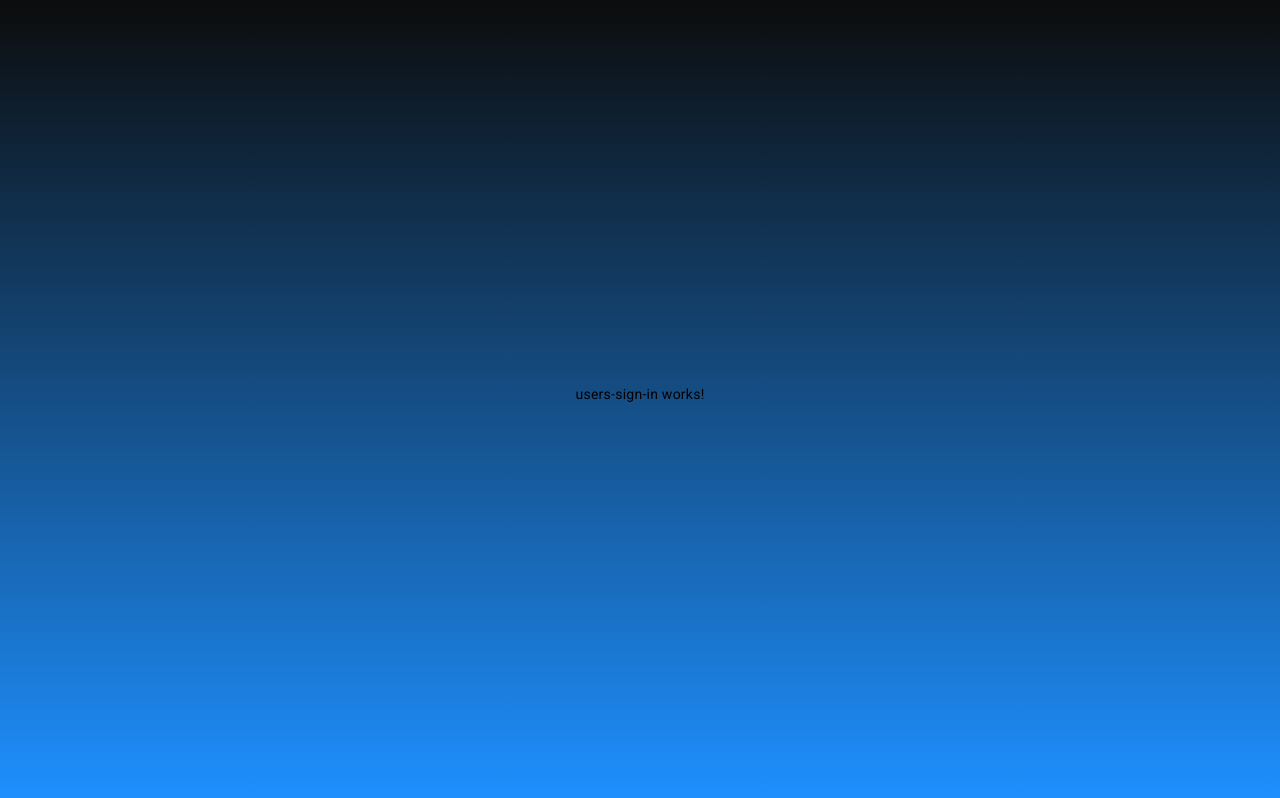
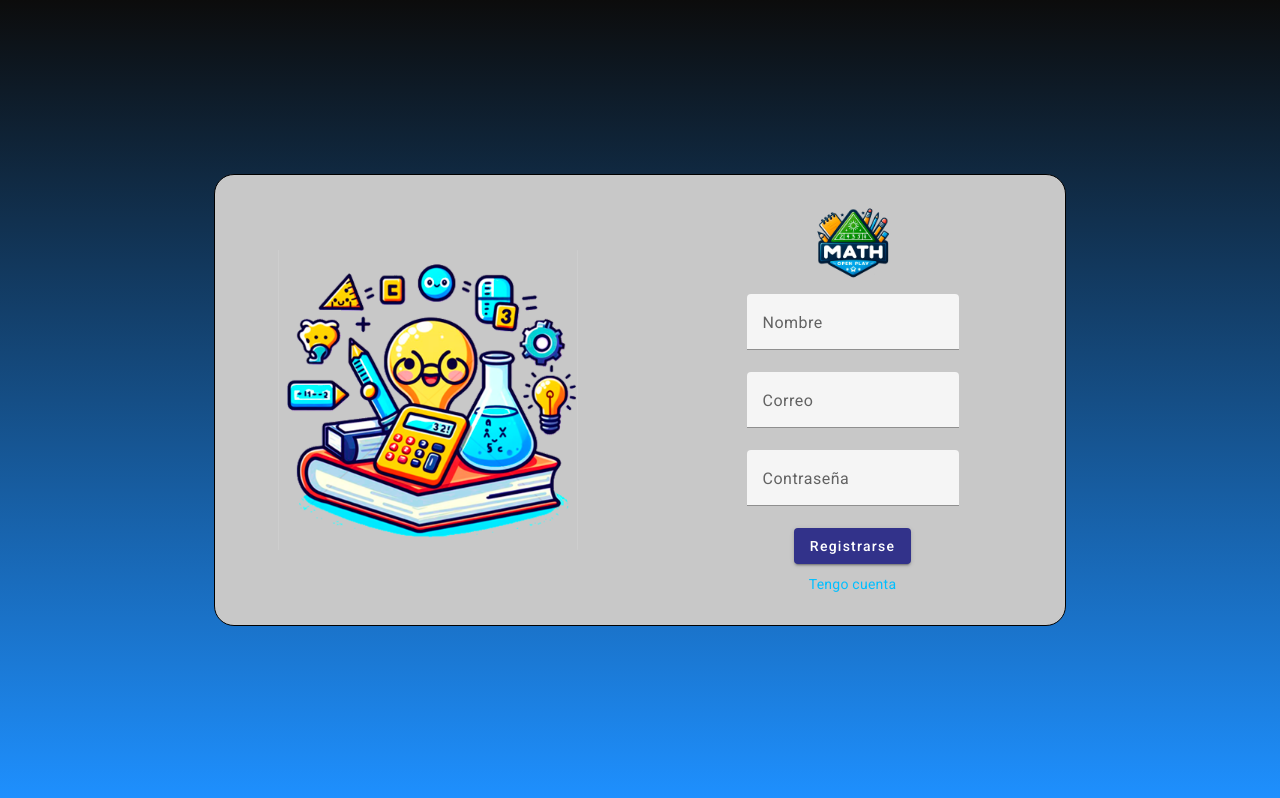
Before and after one commit to OpenSourceWX52-2024/upc-pre-202401--si729-WX52-2SquareD-FrontEnd, an Angular app: page /sign-in in a window 1280 px wide. Built offline with nearby package versions, Linux system fonts and the light colour scheme.

Commit message:
feat: add sign in brach to developed
add sign in page

```diff
--- a/src/app/2squareD/components/users-login/users-login.component.css
+++ b/src/app/2squareD/components/users-login/users-login.component.css
@@ -28,12 +28,14 @@
   height: 100%;
 }
 
-.form-container mat-form-field {
-  margin: 10px 0;
-}
+
 .forgot-password {
   margin-top:10px;
 }
 .create-account {
   color: #00BFFF;
 }
+.login-button {
+  background-color: #32328a !important;
+  color: white !important;
+}
--- a/src/app/2squareD/components/users-login/users-login.component.html
+++ b/src/app/2squareD/components/users-login/users-login.component.html
@@ -14,9 +14,9 @@
         <mat-label>Contraseña</mat-label>
         <input matInput>
       </mat-form-field>
-      <button  mat-raised-button>Iniciar sesión</button>
+      <button  mat-raised-button class="login-button">Iniciar sesión</button>
       <p class="forgot-password" >¿Olvidaste tu contraseña?</p>
-      <p class="create-account">Crear cuenta</p>
+      <p class="create-account" (click)="redirectToSignin()">Crear cuenta</p>
     </div>
   </div>
 </div>
--- a/src/app/2squareD/components/users-login/users-login.component.ts
+++ b/src/app/2squareD/components/users-login/users-login.component.ts
@@ -2,6 +2,7 @@ import { Component } from '@angular/core';
 import {MatFormField} from "@angular/material/form-field";
 import {MatInputModule} from "@angular/material/input";
 import {MatButton} from "@angular/material/button";
+import {Router} from "@angular/router";
 
 @Component({
   selector: 'app-users-login',
@@ -15,5 +16,8 @@ import {MatButton} from "@angular/material/button";
   styleUrl: './users-login.component.css'
 })
 export class UsersLoginComponent {
-
+  constructor(private router: Router) { }
+  redirectToSignin() {
+    this.router.navigate(['/sign-in']);
+  }
 }
--- a/src/app/2squareD/components/users-sign-in/users-sign-in.component.css
+++ b/src/app/2squareD/components/users-sign-in/users-sign-in.component.css
@@ -0,0 +1,39 @@
+.rounded-box {
+  display: flex;
+  justify-content: center;
+  align-items: center;
+  border: 1px solid #000;
+  border-radius: 20px;
+  width: 850px;
+  height: 450px;
+  background: #c8c8c8;
+}
+
+.left-side, .right-side {
+  flex: 1;
+  display: flex;
+  justify-content: center;
+  align-items: center;
+}
+
+.left-side img {
+  max-width: 100%;
+  height: auto;
+}
+.form-container {
+  display: flex;
+  flex-direction: column;
+  justify-content: center;
+  align-items: center;
+  height: 100%;
+}
+.register {
+  background-color: #32328a !important;
+  color: white !important;
+}
+
+
+.have-account {
+  margin-top:10px;
+  color: #00BFFF;
+}
--- a/src/app/2squareD/components/users-sign-in/users-sign-in.component.html
+++ b/src/app/2squareD/components/users-sign-in/users-sign-in.component.html
@@ -1 +1,25 @@
-<p>users-sign-in works!</p>
+<div class="rounded-box">
+  <div class="left-side">
+    <img src="assets/signin-image-1.png" alt="loginimage" width="300px">
+  </div>
+  <div class="right-side">
+    <div class="form-container">
+      <img src="assets/logoApp.png" alt="logoapp" width="100px">
+
+      <mat-form-field>
+        <mat-label>Nombre</mat-label>
+        <input matInput>
+      </mat-form-field>
+      <mat-form-field>
+        <mat-label>Correo</mat-label>
+        <input matInput>
+      </mat-form-field>
+      <mat-form-field>
+        <mat-label>Contraseña</mat-label>
+        <input matInput>
+      </mat-form-field>
+      <button  mat-raised-button class="register">Registrarse</button>
+      <p class="have-account" (click)="redirectToLogin()">Tengo cuenta</p>
+    </div>
+  </div>
+</div>
--- a/src/app/2squareD/components/users-sign-in/users-sign-in.component.ts
+++ b/src/app/2squareD/components/users-sign-in/users-sign-in.component.ts
@@ -1,12 +1,26 @@
 import { Component } from '@angular/core';
-
+import {MatButton} from "@angular/material/button";
+import {MatFormField, MatLabel} from "@angular/material/form-field";
+import {MatInput} from "@angular/material/input";
+import { Router } from '@angular/router';
 @Component({
   selector: 'app-users-sign-in',
   standalone: true,
-  imports: [],
+    imports: [
+        MatButton,
+        MatFormField,
+        MatInput,
+        MatLabel
+    ],
   templateUrl: './users-sign-in.component.html',
   styleUrl: './users-sign-in.component.css'
+
 })
+
 export class UsersSignInComponent {
 
+  constructor(private router: Router) { }
+  redirectToLogin() {
+    this.router.navigate(['/login']);
+  }
 }
--- a/src/app/app.component.ts
+++ b/src/app/app.component.ts
@@ -1,11 +1,12 @@
 import { Component } from '@angular/core';
 import { CommonModule } from '@angular/common';
 import { RouterOutlet } from '@angular/router';
+import {UsersSignInComponent} from "./2squareD/components/users-sign-in/users-sign-in.component";
 
 @Component({
   selector: 'app-root',
   standalone: true,
-  imports: [CommonModule, RouterOutlet],
+  imports: [CommonModule, RouterOutlet, UsersSignInComponent],
   templateUrl: './app.component.html',
   styleUrl: './app.component.css'
 })
```
Also changed, not shown: src/assets/signin-image-1.png (added).
